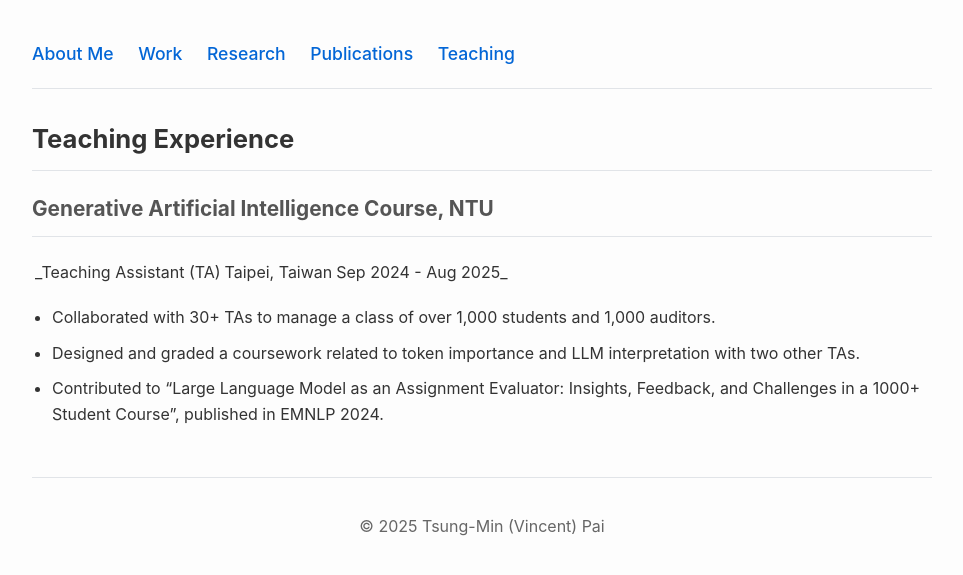
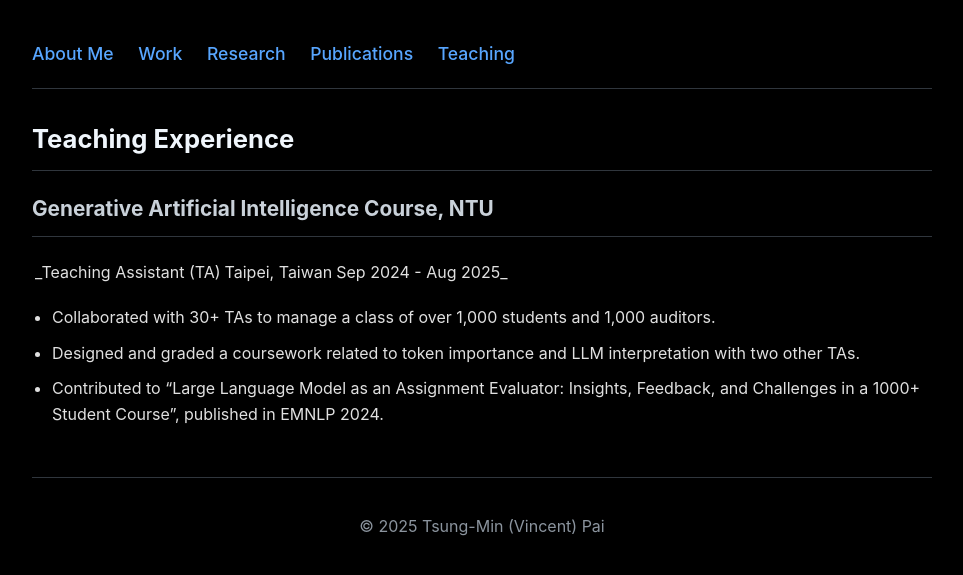
Before and after one commit to Bai1026/Bai1026.github.io, a Jekyll site: the page built from teaching.md, in a window 1280 px wide. Shown: the top 575 px of the page, without its empty margins (158-1121 px from the left). Built offline with Jekyll 4.4.1, drawn with Linux system fonts in a browser that asks for light colours.

Commit message:
update code for figure

```diff
--- a/assets/css/style.css
+++ b/assets/css/style.css
@@ -2,8 +2,8 @@
 body {
     font-family: -apple-system, BlinkMacSystemFont, "Segoe UI", Helvetica, Arial, sans-serif;
     line-height: 1.6;
-    color: #333;
-    background-color: #fdfdfd;
+    color: #e0e0e0;
+    background-color: #000000;
     margin: 0;
     padding: 20px;
 }
@@ -13,17 +13,18 @@ body {
     padding: 0 20px;
 }
 a {
-    color: #0366d6;
+    color: #58a6ff;
     text-decoration: none;
 }
 a:hover {
     text-decoration: underline;
+    color: #79c0ff;
 }
 
 /* Header and Navigation */
 header {
     padding: 20px 0;
-    border-bottom: 1px solid #e1e4e8;
+    border-bottom: 1px solid #30363d;
     margin-bottom: 30px;
 }
 nav a {
@@ -34,12 +35,13 @@ nav a {
 
 /* Main Content */
 h1, h2, h3 {
-    border-bottom: 1px solid #e1e4e8;
+    border-bottom: 1px solid #30363d;
     padding-bottom: 10px;
+    color: #f0f6fc;
 }
 h1 { font-size: 2em; }
 h2 { font-size: 1.6em; }
-h3 { font-size: 1.3em; color: #555; }
+h3 { font-size: 1.3em; color: #c9d1d9; }
 
 /* Two-column layout for header */
 .intro-header {
@@ -88,7 +90,7 @@ h3 { font-size: 1.3em; color: #555; }
 }
 .publication-details .authors {
     font-style: italic;
-    color: #586069;
+    color: #8b949e;
     margin-bottom: 10px;
 }
 .publication-details .venue {
@@ -118,6 +120,6 @@ footer {
     text-align: center;
     margin-top: 50px;
     padding-top: 20px;
-    border-top: 1px solid #e1e4e8;
-    color: #666;
+    border-top: 1px solid #30363d;
+    color: #8b949e;
 }
```
Also changed, not shown: publications.md (+3 -3 lines).
